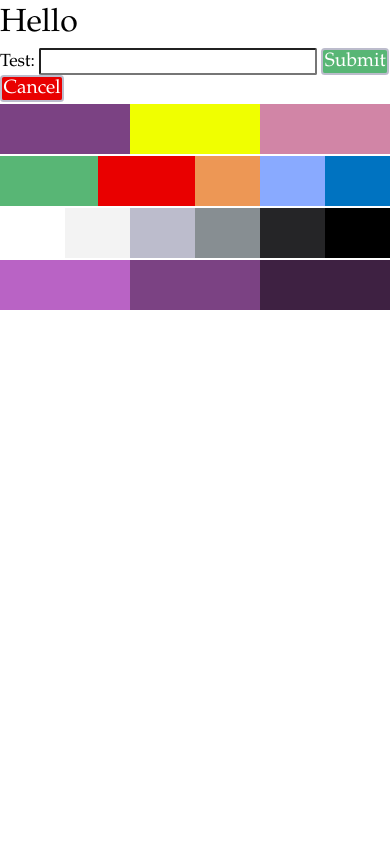
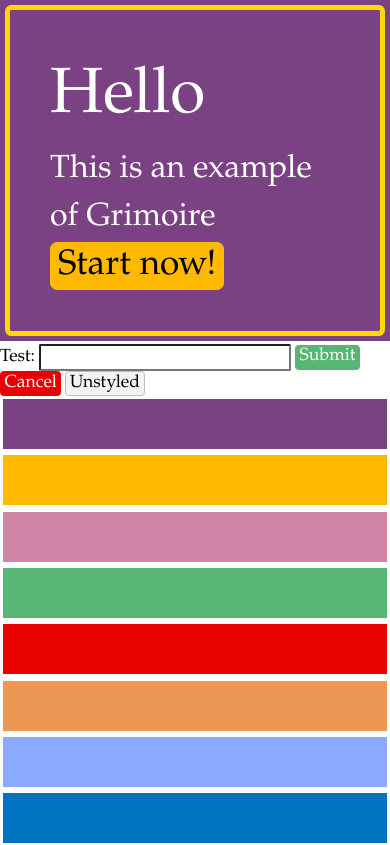
Before and after one commit to wgoode3/grimoire, a plain HTML site: page docs/index.html in a window 390 px wide. Shown: the top 845 px of the page. Drawn offline with Linux system fonts and the light colour scheme.

Commit message:
gutters, media queries, cover class

```diff
--- a/docs/index.html
+++ b/docs/index.html
@@ -6,7 +6,7 @@
 	<meta name="viewport" content="width=device-width, initial-scale=1, maximum-scale=1">
 	<style type="text/css">
 		.test {
-			background-color: var(--info);
+			background-color: silver;
 			height: 50px;
 			margin-top: 0.5%;
 		}
@@ -15,12 +15,17 @@
 </head>
 <body>
 	<div class="container">
-		<h1>Hello</h1>
+
+		<div class="cover is-primary">
+			<h1>Hello</h1>
+			<p>This is an example of Grimoire <button class="is-secondary">Start now!</button></p>
+		</div>
 
 		<label>Test:</label>
 		<input type="text">
 		<input type="submit" class="is-successful">
 		<button class="is-dangerous">Cancel</button>
+		<button>Unstyled</button>
 
 		<div class="row">
 			<div class="col-4 test is-primary"></div>
--- a/src/grimoire.css
+++ b/src/grimoire.css
@@ -16,7 +16,7 @@
     --primary: #7B4283;
 
     /* Marisa Secondary (Yellow) */
-	--secondary: #F0FF00;
+    --secondary: #FFBA00;
 
     /* Satori Tertiary (Pink) */
     --tertiary: #D185A6;
@@ -54,27 +54,26 @@
     /* Rumia Black (No light) */
     --black: #000000;
 
+    /* Shadow (for use with box-shadow) */
+    --shadow: #999999;
+
     /* Sizes of things */
     /* Border radii */
     --pointyish: 0.1em;
     --roundish: 0.2em;
 
+    /* Grid System Gutter Size */
+    --gutter: 0.2rem;
+
     /* Navbar height */
     --nav: 40px;
 
-	/* Somewhat important container height*/
+    /* Somewhat important container width*/
     --container: 1200px;
-
-	/* Breakpoints for media queries */
-	--small: 480px;
-	--phone: 720px;
-	--tablet: 960px;
-	--laptop: 1280px;
-	--desktop: 1520px;
 
 }
 
-/* Simple CSS Reset */
+/* Some CSS Reset */
 
 * {
     margin: 0;
@@ -102,9 +101,9 @@
 }
 
 input, textarea, select, button {
-	font-size: 1.2rem;
-	padding: 0 0.1rem;
-	line-height: 1.2;
+    font-size: 1.1em;
+    padding: 0.1em 0.2em;
+    line-height: 1.1;
 }
 
 label {
@@ -138,7 +137,12 @@
 button, input[type=submit], input[type=reset], input[type=button] {
     border-radius: var(--roundish) !important;
     background-color: var(--light);
-	border: 2px solid var(--silver) !important;
+    border: 1px solid var(--silver);
+    cursor: pointer !important;
+}
+
+button:active, input[type=submit]:active, input[type=reset]:active, input[type=button]:active {
+    box-shadow: 0 0 4px var(--black);
 }
 
 /*
@@ -161,9 +165,10 @@
     width: 100%;
     max-width: var(--container);
     margin: 0 auto;
+    min-height: 100vh;
  }
 
- /* Custom grid */
+ /* Custom grid start */
 .row {
     width: 100%;
     max-width: var(--container);
@@ -171,101 +176,77 @@
 
 .row:before, .row:after {
     content:"";
-    display: table ;
-    clear:both;
+    display: table;
+    clear: both;
 }
 
 [class*='col-'] {
     float: left;
     min-height: 1px;
     width: calc(100% / 12);
+    margin: var(--gutter);
 }
 
-.col-1 {
-	width: calc(100% / 12 * 1);
-}
-
-.col-2 {
-	width: calc(100% / 12 * 2);
-}
-
-.col-3 {
-	width: calc(100% / 12 * 3);
-}
-
-.col-4 {
-	width: calc(100% / 12 * 4);
-}
-
-.col-5 {
-	width: calc(100% / 12 * 5);
-}
-
-.col-6 {
-	width: calc(100% / 12 * 6);
-}
-
-.col-7 {
-	width: calc(100% / 12 * 7);
-}
-
-.col-8 {
-	width: calc(100% / 12 * 8);
-}
-
-.col-9 {
-	width: calc(100% / 12 * 9);
-}
-
-.col-10 {
-	width: calc(100% / 12 * 10);
-}
-
-.col-11 {
-	width: calc(100% / 12 * 11);
-}
-
-.col-12 {
-	width: calc(100% / 12 * 12);
-}
+/* Abusing calc to make my columns the right sizes */
+.col-1  { width: calc(100% / 12 * 1  - calc(var(--gutter) * 2)); }
+.col-2  { width: calc(100% / 12 * 2  - calc(var(--gutter) * 2)); }
+.col-3  { width: calc(100% / 12 * 3  - calc(var(--gutter) * 2)); }
+.col-4  { width: calc(100% / 12 * 4  - calc(var(--gutter) * 2)); }
+.col-5  { width: calc(100% / 12 * 5  - calc(var(--gutter) * 2)); }
+.col-6  { width: calc(100% / 12 * 6  - calc(var(--gutter) * 2)); }
+.col-7  { width: calc(100% / 12 * 7  - calc(var(--gutter) * 2)); }
+.col-8  { width: calc(100% / 12 * 8  - calc(var(--gutter) * 2)); }
+.col-9  { width: calc(100% / 12 * 9  - calc(var(--gutter) * 2)); }
+.col-10 { width: calc(100% / 12 * 10 - calc(var(--gutter) * 2)); }
+.col-11 { width: calc(100% / 12 * 11 - calc(var(--gutter) * 2)); }
+.col-12 { width: calc(100% / 12 * 12 - calc(var(--gutter) * 2)); }
+/* Custom grid end */
 
 .is-primary {
     background-color: var(--primary) !important;
+    border-color: var(--primary) !important;
     color: #FFF;
 }
 
 .is-secondary {
     background-color: var(--secondary) !important;
+    border-color: var(--secondary) !important;
     color: #000;
 }
 
 .is-tertiary {
     background-color: var(--tertiary) !important;
+    border-color: var(--tertiary) !important;
     color: #000;
 }
 
 .is-dangerous {
     background-color: var(--danger) !important;
+    border-color: var(--danger) !important;
     color: #FFF;
 }
 
 .is-caution {
     background-color: var(--caution) !important;
+    border-color: var(--caution) !important;
     color: #FFF;
 }
 
 .is-info {
     background-color: var(--info) !important;
+    border-color: var(--info) !important;
     color: #000;
 }
 
 .is-link {
     background-color: var(--link) !important;
+    border-color: var(--link) !important;
     color: #FFF;
 }
 
 .is-successful {
     background-color: var(--success) !important;
+    border-color: var(--success) !important;
     color: #FFF;
 }
 
@@ -286,16 +267,19 @@
 
 .is-grey {
     background-color: var(--grey) !important;
+    border-color: var(--grey) !important;
     color: #FFF;
 }
 
 .is-dark {
     background-color: var(--dark) !important;
+    border-color: var(--dark) !important;
     color: #FFF;
 }
 
 .is-black {
     background-color: var(--black) !important;
+    border-color: var(--black) !important;
     color: #FFF;
 }
 
@@ -306,3 +290,70 @@
 .darken {
     filter: brightness(50%);
 }
+
+/* media queries can hang out down here */
+/* Phone size breakpoint */
+@media only screen and (max-width: 760px) {
+    [class*='col-'] { width: calc(100% - calc(var(--gutter) * 2)); }
+}
+
+/* Bigger Phone size breakpoint */
+@media only screen and (min-width: 761px) {
+    .container { --container: 800px; }
+}
+
+/* Tablet size breakpoint */
+@media only screen and (min-width: 960px) {
+    .container { --container: 1000px; }
+}
+
+/* Laptop size breakpoint */
+@media only screen and (min-width: 1280px) {
+    .container { --container: 1200px; }
+}
+
+/* Desktop size breakpoint */
+@media only screen and (min-width: 1520px) {
+    .container { --container: 1400px; }
+}
+
+/*
+ * TODO:
+ *
+ * form
+ * alert (with burn in effect)
+ * table
+ * navbar (ribbon?)
+ * spell-card
+ * magic-circle (with border image)
+ * alchemy (media) (pinned class, )
+ * talisman (chip)
+ * polygonal round buttons
+ * tooltips
+ *
+ */
+
+.cover {
+    position: relative;
+    font-size: 2em;
+    min-height: 100px;
+    padding: 50px;
+    margin-bottom: var(--gutter);
+}
+
+.cover:before {
+    content: " ";
+    position: absolute;
+    z-index: 1;
+    top: 5px;
+    left: 5px;
+    right: 5px;
+    bottom: 5px;
+    border: 5px solid gold;
+    border-radius: var(--roundish);
+}
+
+.cover * {
+    position: relative;
+    z-index: 2;
+}
```
Also changed, not shown: docs/grimoire.min.css, src/grimoire.min.css. Lines whose indentation alone changed are shown as unchanged.
